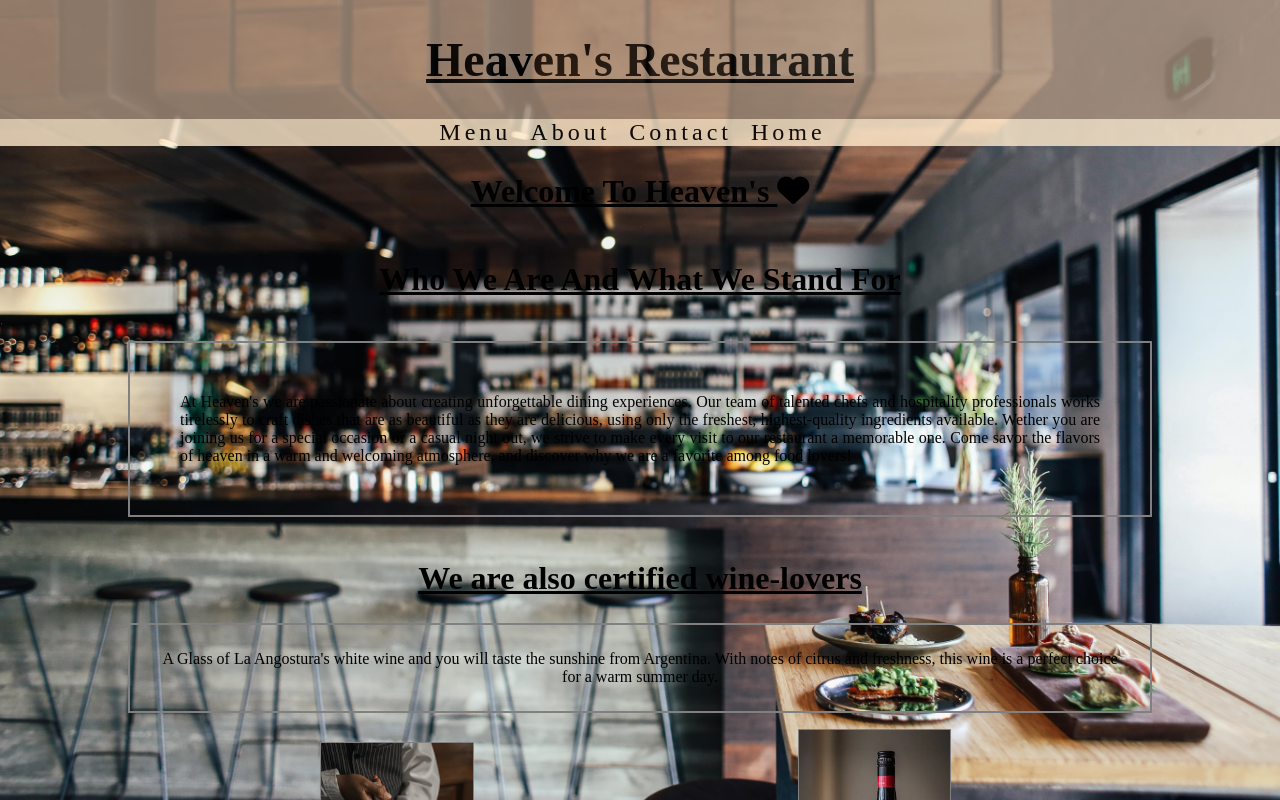
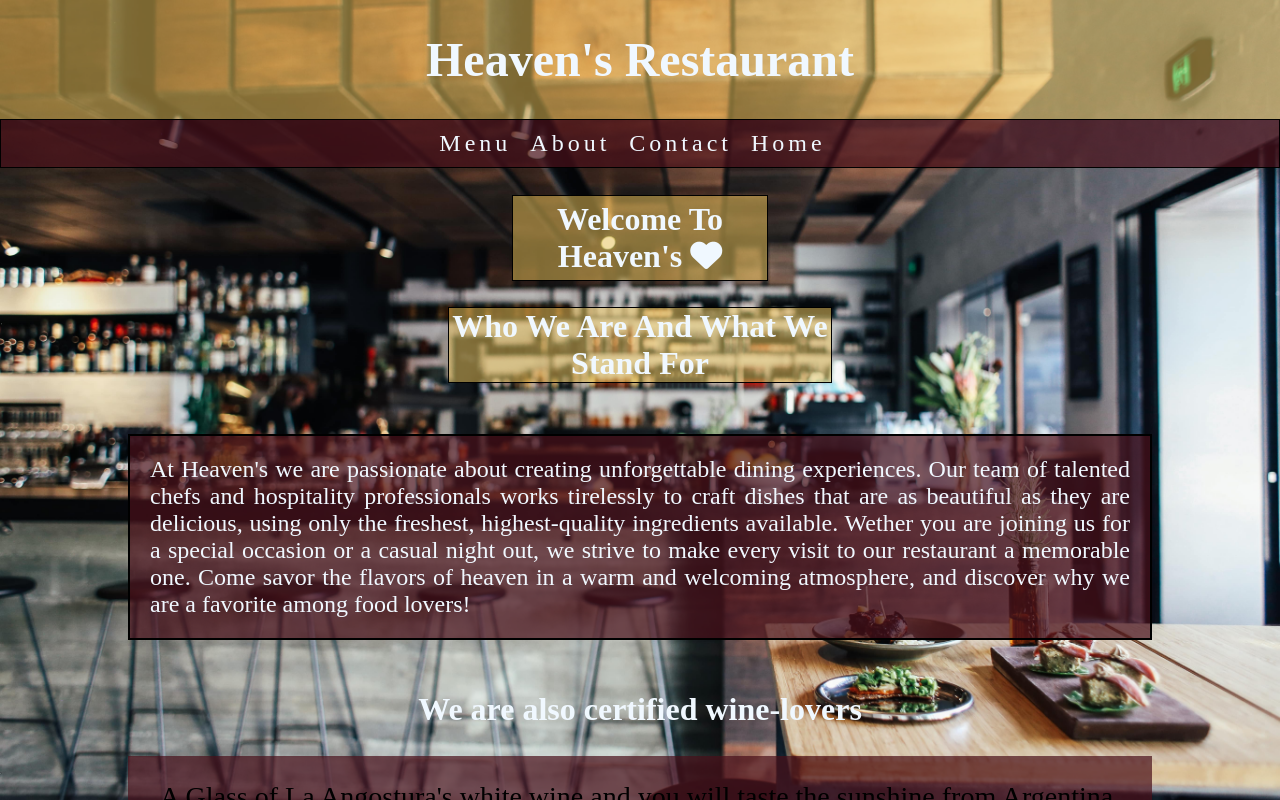
Before and after one commit to LucasRangfeldt/project-1a, a plain HTML site: page index.html in a window 1280 px wide. Drawn offline with Linux system fonts and the light colour scheme.

Commit message:
style header navbar and wine-section

```diff
--- a/assets/css/style.css
+++ b/assets/css/style.css
@@ -1,15 +1,17 @@
 * {
     box-sizing: border-box;
 }
- body, html {
+ body {
     height: 100%;
     margin: 0;
 }
 html {
+    height: 100%;
     scroll-behavior: smooth;
 }
+
 /* background-image  */
-body, html {
+.bg {
     background-image: url(../css/images/pexels-photo-5865071-min.jpeg);
     height: 100%;
     background-position: center;
@@ -18,18 +20,16 @@ body, html {
     overflow: auto;
 }
 
+
 /* header styling */
 
-.header {
-
+#header {
    text-align: center;
    font-size: 150%;
    color: black;
 
-   background-color: #a9927d;
-   opacity: 0.8;
+   background-color: rgba(244, 201, 93, 0.5);
    overflow: auto;
-
 
 
 }
@@ -37,11 +37,10 @@ body, html {
 /* navbar */
 
 .site-menu {
-
-    background-color:blanchedalmond;
-    opacity: 0.8;
+    padding: 10px;
+    background-color:rgba(73, 17, 26, 0.7);
     text-align: center;
-    width: 100%;
+    border: 1px solid black;
 
 
 }
@@ -52,7 +51,7 @@ body, html {
     padding-right: 15px;
     font-size: 150%;
     letter-spacing: 4px;
-    color: black;
+    color: aliceblue;
     text-decoration: none;
 
 
@@ -62,7 +61,20 @@ a:hover {
     text-decoration: underline;
 }
 /* welcome to heavens */
+
+.main {
+    background-color: rgba(244, 201, 93, 0.5);
+    margin-left: 40%;
+    margin-right: 40%;
+}
+
+.repo {
+    border: 1px solid black;
+    padding: 5px;
+}
+
 /* media queries for welcome*/
+
 @media screen and (max-width: 480px) {
     .header {
         font-size: 100%;
@@ -73,32 +85,32 @@ a:hover {
 /* also code for certain text styles */
 
 .text {
-    color: black;
-    text-decoration: underline;
+    color: aliceblue;
 
 }
 
 .h2-text {
-    text-decoration: underline;
+    color: aliceblue;
     text-align: center;
     font-size: 200%;
 
 }
 .h3-text {
-
+    color: aliceblue;
     text-align: center;
-
     font-size: 200%;
 
 }
 /* about style */
 .about-head {
-
+    background-color: rgba(244, 201, 93, 0.5);
+    margin-left: 35%;
+    margin-right: 35%;
     text-align: center;
     font-size: 200%;
-    color: black;
-    padding-top: 25px;
-    text-decoration: underline;
+    color: aliceblue;
+    border: 1px solid black;
+
 
 
 }
@@ -111,38 +123,44 @@ a:hover {
 }
 .about-text {
     display: inline-block;
-    font-size: 100%;
-    color: black;
+    font-size: 150%;
+    color: aliceblue;
     text-align: justify;
 
 }
 /* border for about text */
 
 .corners {
-    padding: 50px;
-    border: 2px solid grey;
+    padding: 20px;
+    border: 2px solid black;
     width: 80%;
     margin-left: 10%;
+    background-color: rgba(73, 17, 26, 0.7);
 
 
 
 }
-/* wine image and text */
+/* wine section */
+
 .wine-text {
     text-align: center;
     padding: 25px;
-    font-size: 100%;
-    border: 2px solid grey;
+    font-size: 175%;
+
+    /* border for wine-text  */
+
+    border: 5px;
     width: 80%;
     margin-left: 10%;
+    background-color: rgba(73, 17, 26, 0.7);
 }
+ /* Images for wine-section  */
+img {
 
-img {
-    border: 1px solid grey;
     width: 80%;
     height: 15%;
     width: 12%;
-    object-fit: contain;
+    object-fit: cover;
     margin-left: 25%;
 
 
--- a/index.html
+++ b/index.html
@@ -12,7 +12,9 @@
     <title>Heaven's Restaurant</title>
 </head>
 <body>
-        <div class="header">
+    <div class="bg">
+
+        <div id="header">
             <h1 class="text">Heaven's Restaurant</h1>
         </div>
         <div class="site-menu">
@@ -106,6 +108,6 @@
             <a class="footer-links" href="https://www.tripadvisor.com" target="_blank"> <i class="fas fa-search-location"></i></a>
             <p>&copy; 2023 Lucas Rangfeldt</p>
         </footer>
-
+    </div>
 </body>
 </html>
```
